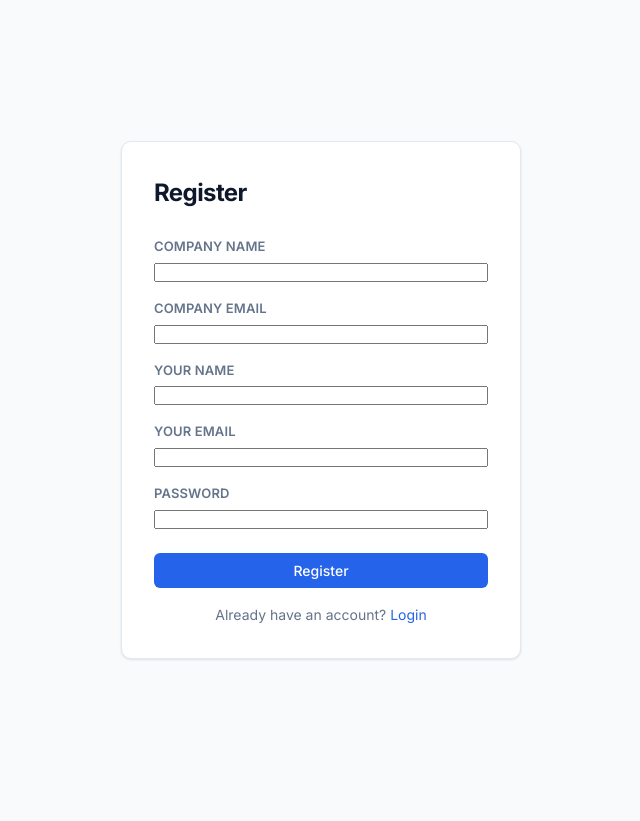
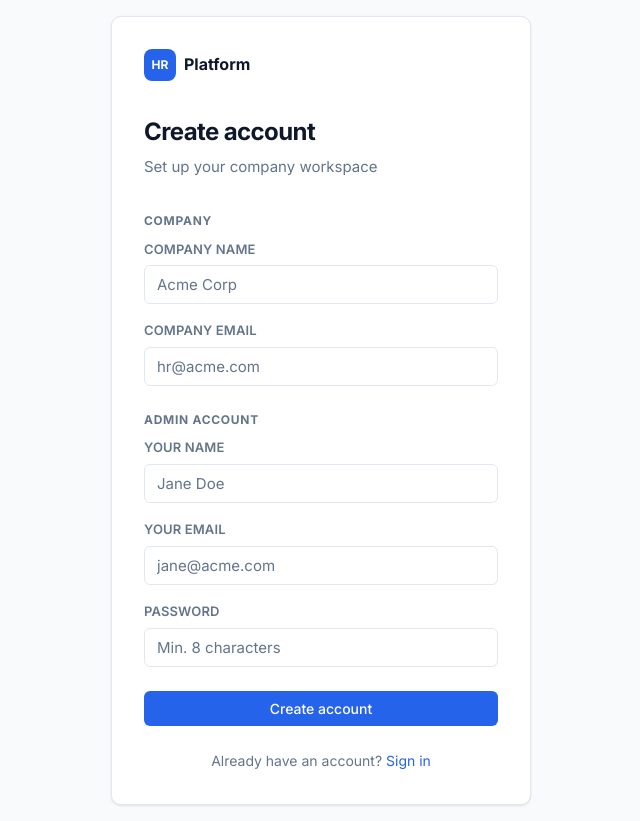
Before and after one commit to vagkar/hr-assessment-platform, a Vue app in the folder frontend/: page /register in a window 1280 px wide. Shown: the whole page, without its empty margins (319-959 px from the left). Before the commit the page ends 800 px from the top, so only its background shows below. Built offline with nearby package versions, Linux system fonts and the light colour scheme; no server answers.

Commit message:
refactor: update API client configuration and enhance authentication views with new components

```diff
--- a/frontend/src/api/client.js
+++ b/frontend/src/api/client.js
@@ -3,10 +3,7 @@ import router from '@/router'
 import { useAuthStore } from '@/stores/auth'
 
 const apiClient = axios.create({
-  baseURL: 'http://localhost:8080/api',
-  headers: {
-    'Content-Type': 'application/json',
-  },
+  baseURL: import.meta.env.VITE_API_BASE_URL,
 })
 
 apiClient.interceptors.request.use((config) => {
--- a/frontend/src/views/auth/LoginView.vue
+++ b/frontend/src/views/auth/LoginView.vue
@@ -2,6 +2,9 @@
 import { ref } from 'vue'
 import { useRouter } from 'vue-router'
 import { useAuthStore } from '@/stores/auth'
+import BaseInput from '@/components/BaseInput.vue'
+import BaseButton from '@/components/BaseButton.vue'
+import FormGroup from '@/components/FormGroup.vue'
 
 const router = useRouter()
 const authStore = useAuthStore()
@@ -27,26 +30,29 @@ async function handleSubmit() {
 
 <template>
   <div class="auth-page">
-    <div class="card auth-card">
-      <h1>Login</h1>
+    <div class="auth-card card">
+      <div class="auth-brand">
+        <span class="brand-icon">HR</span>
+        <span class="brand-name">Platform</span>
+      </div>
+      <h1>Welcome back</h1>
+      <p class="auth-subtitle">Sign in to your account</p>
+
       <form @submit.prevent="handleSubmit">
-        <div class="form-group">
-          <label>Email</label>
-          <input v-model="email" type="email" required />
-        </div>
-        <div class="form-group">
-          <label>Password</label>
-          <input v-model="password" type="password" required />
-        </div>
+        <FormGroup label="Email">
+          <BaseInput v-model="email" type="email" placeholder="you@company.com" required />
+        </FormGroup>
+        <FormGroup label="Password">
+          <BaseInput v-model="password" type="password" placeholder="••••••••" required />
+        </FormGroup>
         <p v-if="error" class="error-text">{{ error }}</p>
-        <div class="form-actions">
-          <button type="submit" class="btn btn-primary" :disabled="loading" style="width: 100%">
-            {{ loading ? 'Logging in...' : 'Login' }}
-          </button>
-        </div>
+        <BaseButton type="submit" :loading="loading" style="width: 100%; margin-top: var(--space-sm)">
+          Sign in
+        </BaseButton>
       </form>
-      <p class="text-muted" style="text-align: center; margin-top: 1rem">
-        Don't have an account? <RouterLink to="/register">Register</RouterLink>
+
+      <p class="auth-footer">
+        Don't have an account? <RouterLink to="/register">Sign up</RouterLink>
       </p>
     </div>
   </div>
@@ -58,6 +64,7 @@ async function handleSubmit() {
   justify-content: center;
   align-items: center;
   min-height: 100vh;
+  padding: var(--space-md);
 }
 
 .auth-card {
@@ -65,7 +72,44 @@ async function handleSubmit() {
   max-width: 400px;
 }
 
-h1 {
-  margin-bottom: var(--space-lg);
+.auth-brand {
+  display: flex;
+  align-items: center;
+  gap: var(--space-sm);
+  margin-bottom: var(--space-xl);
+}
+
+.brand-icon {
+  display: inline-flex;
+  align-items: center;
+  justify-content: center;
+  width: 32px;
+  height: 32px;
+  background: var(--color-primary);
+  color: #fff;
+  border-radius: 8px;
+  font-size: 0.75rem;
+  font-weight: 700;
+}
+
+.brand-name {
+  font-weight: 700;
+  font-size: 1rem;
+  color: var(--color-text);
+}
+
+h1 { margin-bottom: var(--space-xs); }
+
+.auth-subtitle {
+  color: var(--color-text-muted);
+  font-size: 0.9375rem;
+  margin-bottom: var(--space-xl);
+}
+
+.auth-footer {
+  text-align: center;
+  margin-top: var(--space-lg);
+  font-size: 0.875rem;
+  color: var(--color-text-muted);
 }
 </style>
--- a/frontend/src/views/auth/RegisterView.vue
+++ b/frontend/src/views/auth/RegisterView.vue
@@ -2,6 +2,9 @@
 import { ref } from 'vue'
 import { useRouter } from 'vue-router'
 import { useAuthStore } from '@/stores/auth'
+import BaseInput from '@/components/BaseInput.vue'
+import BaseButton from '@/components/BaseButton.vue'
+import FormGroup from '@/components/FormGroup.vue'
 
 const router = useRouter()
 const authStore = useAuthStore()
@@ -32,38 +35,42 @@ async function handleSubmit() {
 
 <template>
   <div class="auth-page">
-    <div class="card auth-card">
-      <h1>Register</h1>
+    <div class="auth-card card">
+      <div class="auth-brand">
+        <span class="brand-icon">HR</span>
+        <span class="brand-name">Platform</span>
+      </div>
+      <h1>Create account</h1>
+      <p class="auth-subtitle">Set up your company workspace</p>
+
       <form @submit.prevent="handleSubmit">
-        <div class="form-group">
-          <label>Company Name</label>
-          <input v-model="form.companyName" type="text" required />
-        </div>
-        <div class="form-group">
-          <label>Company Email</label>
-          <input v-model="form.companyEmail" type="email" required />
-        </div>
-        <div class="form-group">
-          <label>Your Name</label>
-          <input v-model="form.adminName" type="text" required />
-        </div>
-        <div class="form-group">
-          <label>Your Email</label>
-          <input v-model="form.adminEmail" type="email" required />
-        </div>
-        <div class="form-group">
-          <label>Password</label>
-          <input v-model="form.password" type="password" required minlength="8" />
-        </div>
+        <p class="section-label">Company</p>
+        <FormGroup label="Company Name">
+          <BaseInput v-model="form.companyName" placeholder="Acme Corp" required />
+        </FormGroup>
+        <FormGroup label="Company Email">
+          <BaseInput v-model="form.companyEmail" type="email" placeholder="hr@acme.com" required />
+        </FormGroup>
+
+        <p class="section-label">Admin Account</p>
+        <FormGroup label="Your Name">
+          <BaseInput v-model="form.adminName" placeholder="Jane Doe" required />
+        </FormGroup>
+        <FormGroup label="Your Email">
+          <BaseInput v-model="form.adminEmail" type="email" placeholder="jane@acme.com" required />
+        </FormGroup>
+        <FormGroup label="Password">
+          <BaseInput v-model="form.password" type="password" placeholder="Min. 8 characters" required />
+        </FormGroup>
+
         <p v-if="error" class="error-text">{{ error }}</p>
-        <div class="form-actions">
-          <button type="submit" class="btn btn-primary" :disabled="loading" style="width: 100%">
-            {{ loading ? 'Registering...' : 'Register' }}
-          </button>
-        </div>
+        <BaseButton type="submit" :loading="loading" style="width: 100%; margin-top: var(--space-sm)">
+          Create account
+        </BaseButton>
       </form>
-      <p class="text-muted" style="text-align: center; margin-top: 1rem">
-        Already have an account? <RouterLink to="/login">Login</RouterLink>
+
+      <p class="auth-footer">
+        Already have an account? <RouterLink to="/login">Sign in</RouterLink>
       </p>
     </div>
   </div>
@@ -75,14 +82,64 @@ async function handleSubmit() {
   justify-content: center;
   align-items: center;
   min-height: 100vh;
+  padding: var(--space-md);
 }
 
 .auth-card {
   width: 100%;
-  max-width: 400px;
+  max-width: 420px;
 }
 
-h1 {
-  margin-bottom: var(--space-lg);
+.auth-brand {
+  display: flex;
+  align-items: center;
+  gap: var(--space-sm);
+  margin-bottom: var(--space-xl);
+}
+
+.brand-icon {
+  display: inline-flex;
+  align-items: center;
+  justify-content: center;
+  width: 32px;
+  height: 32px;
+  background: var(--color-primary);
+  color: #fff;
+  border-radius: 8px;
+  font-size: 0.75rem;
+  font-weight: 700;
+}
+
+.brand-name {
+  font-weight: 700;
+  font-size: 1rem;
+  color: var(--color-text);
+}
+
+h1 { margin-bottom: var(--space-xs); }
+
+.auth-subtitle {
+  color: var(--color-text-muted);
+  font-size: 0.9375rem;
+  margin-bottom: var(--space-xl);
+}
+
+.section-label {
+  font-size: 0.75rem;
+  font-weight: 700;
+  text-transform: uppercase;
+  letter-spacing: 0.06em;
+  color: var(--color-text-muted);
+  margin-bottom: var(--space-sm);
+  margin-top: var(--space-lg);
+}
+
+.section-label:first-of-type { margin-top: 0; }
+
+.auth-footer {
+  text-align: center;
+  margin-top: var(--space-lg);
+  font-size: 0.875rem;
+  color: var(--color-text-muted);
 }
 </style>
```
